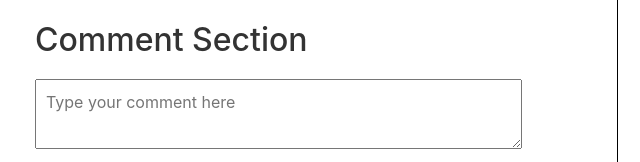
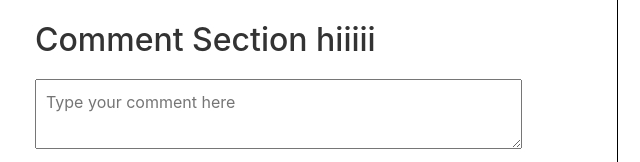
Before and after one commit to i-am-nandini/siri, a plain HTML site: page 3.html in a window 1280 px wide. Shown: the part 994-1156 px from the top of the page, 0-640 px from the left. Drawn offline with nearby package versions, Linux system fonts and the light colour scheme.

Commit message:
2nd commit

```diff
--- a/3.html
+++ b/3.html
@@ -217,7 +217,7 @@
 
 
                     <div  id="comment_section">
-                        <h2>Comment Section</h2>
+                        <h2>Comment Section hiiiii</h2>
 
                         <ul id="comments"></ul>
 
```
